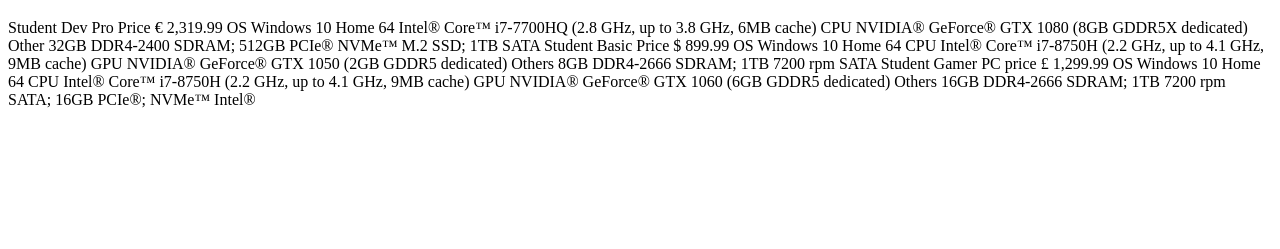
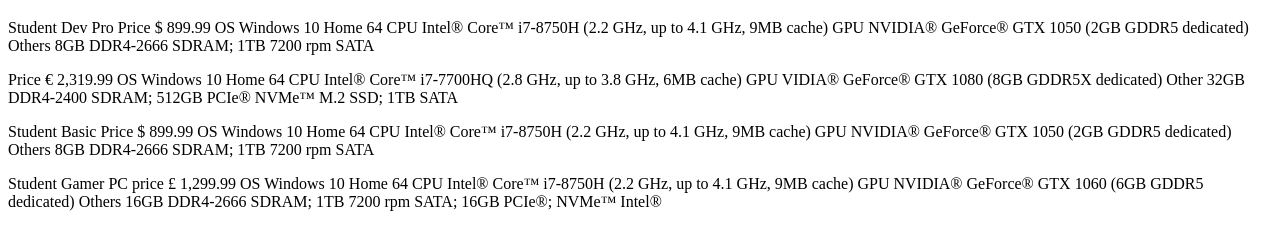
Before and after one commit to 377nani/assignement2, a plain HTML site: page index.html in a window 1280 px wide. Shown: the part 87-336 px from the top of the page. Drawn offline with Linux system fonts and the light colour scheme.

Commit message:
Update index.html

```diff
--- a/index.html
+++ b/index.html
@@ -13,27 +13,40 @@
     <p>
 
                 Student Dev Pro
-        Price   € 2,319.99
+         Price  $ 899.99
 
-        OS      Windows 10 Home 64
-                Intel® Core™ i7-7700HQ (2.8 GHz, up to 3.8 GHz, 6MB cache)
+          OS    Windows 10 Home 64
 
-        CPU     NVIDIA® GeForce® GTX 1080 (8GB GDDR5X dedicated)
+          CPU   Intel® Core™ i7-8750H (2.2 GHz, up to 4.1 GHz, 9MB cache)
 
-        Other   32GB DDR4-2400 SDRAM; 512GB PCIe® NVMe™ M.2 SSD; 1TB SATA
+          GPU   NVIDIA® GeForce® GTX 1050 (2GB GDDR5 dedicated)
 
+          Others 8GB DDR4-2666 SDRAM; 1TB 7200 rpm SATA
+    </p>
+          Price  € 2,319.99
+
+
+           OS    Windows 10 Home 64
+
+           CPU    Intel® Core™ i7-7700HQ (2.8 GHz, up to 3.8 GHz, 6MB cache)
+
+           GPU    VIDIA® GeForce® GTX 1080 (8GB GDDR5X dedicated)
+
+          Other  32GB DDR4-2400 SDRAM; 512GB PCIe® NVMe™ M.2 SSD; 1TB SATA
+     </p>
                 Student Basic
+
 
            Price  $ 899.99
 
-          OS       Windows 10 Home 64
+           OS     Windows 10 Home 64
 
-          CPU   Intel® Core™ i7-8750H (2.2 GHz, up to 4.1 GHz, 9MB cache)
+           CPU    Intel® Core™ i7-8750H (2.2 GHz, up to 4.1 GHz, 9MB cache)
 
            GPU    NVIDIA® GeForce® GTX 1050 (2GB GDDR5 dedicated)
 
            Others 8GB DDR4-2666 SDRAM; 1TB 7200 rpm SATA
-
+     </p>
                Student Gamer PC
 
         price  £ 1,299.99
```
Lines whose indentation alone changed are shown as unchanged.
